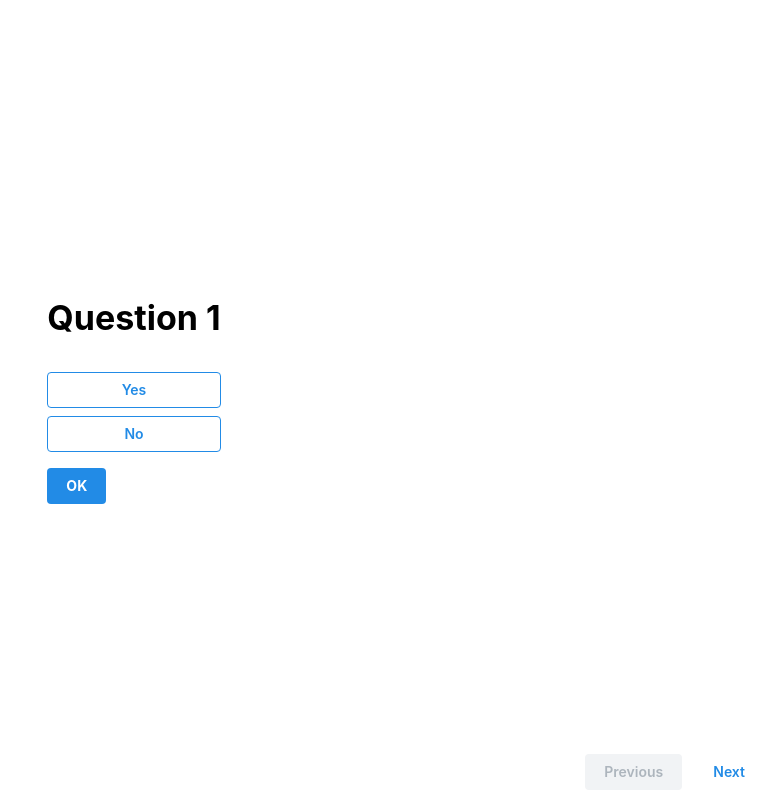
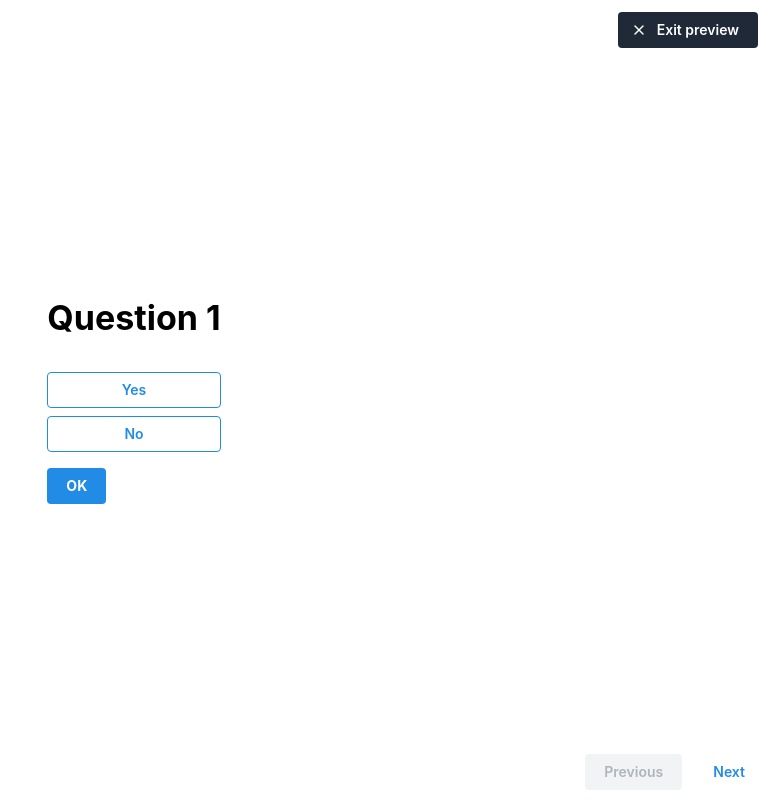
Before and after one commit to ViktorZhurbin/forms--app, a React (Vite) app: page /forms/1/preview in a window 1280 px wide. Shown: the whole page, without its empty margins (506-1280 px from the left). Built offline with nearby package versions, Linux system fonts and the light colour scheme.

Commit message:
added Exit preview

```diff
--- a/src/App.tsx
+++ b/src/App.tsx
@@ -1,14 +1,14 @@
 import { Route, Switch } from "wouter";
 import { Admin } from "./pages/Admin/Admin";
 import { Builder } from "./pages/Builder/Builder";
-import { Form } from "./pages/Form/Form";
+import { FormPreview } from "./pages/FormPreview/FormPreview";
 
 export const App = () => {
 	return (
 		<Switch>
 			<Route path="/" component={Admin} />
 			<Route path="/forms/:id/create" component={Builder} />
-			<Route path="/forms/:id/preview" component={Form} />
+			<Route path="/forms/:id/preview" component={FormPreview} />
 
 			{/* Default route in a switch */}
 			<Route>404: No such page!</Route>
--- a/src/pages/Form/Form.module.css
+++ b/src/pages/FormPreview/FormPreview.module.css
@@ -1,9 +1,12 @@
 .root {
+	position: relative;
+	overflow: hidden;
+	display: flex;
+	flex-direction: column;
+
 	width: 100%;
 	height: 100vh;
 	max-height: 100vh;
-	overflow: hidden;
-	position: relative;
 }
 
 .navigation {
--- a/src/pages/Form/Form.tsx
+++ b/src/pages/FormPreview/FormPreview.tsx
@@ -1,11 +1,14 @@
+import { Button } from "@mantine/core";
 import { useState } from "react";
 
 import { FormFields } from "../../components/FormFields/FormFields";
 import { NavButtons } from "../../components/NavButtons/NavButtons";
 import { formFields } from "../../mocks/formQuestions";
-import styles from "./Form.module.css";
 
-export const Form = () => {
+import { IconX } from "@tabler/icons-react";
+import styles from "./FormPreview.module.css";
+
+export const FormPreview = () => {
 	const [step, setStep] = useState(0);
 
 	const isFirstStep = step === 0;
@@ -36,6 +39,17 @@ export const Form = () => {
 				goToNextStep={goToNextStep}
 			/>
 
+			<Button
+				color="rgb(31, 41, 55)"
+				leftSection={<IconX />}
+				style={{ alignSelf: "end", margin: "12px 16px" }}
+				onClick={() => {
+					history.go(-1);
+				}}
+			>
+				Exit preview
+			</Button>
+
 			<NavButtons
 				className={styles.navigation}
 				isPrevDisabled={isFirstStep}
```
